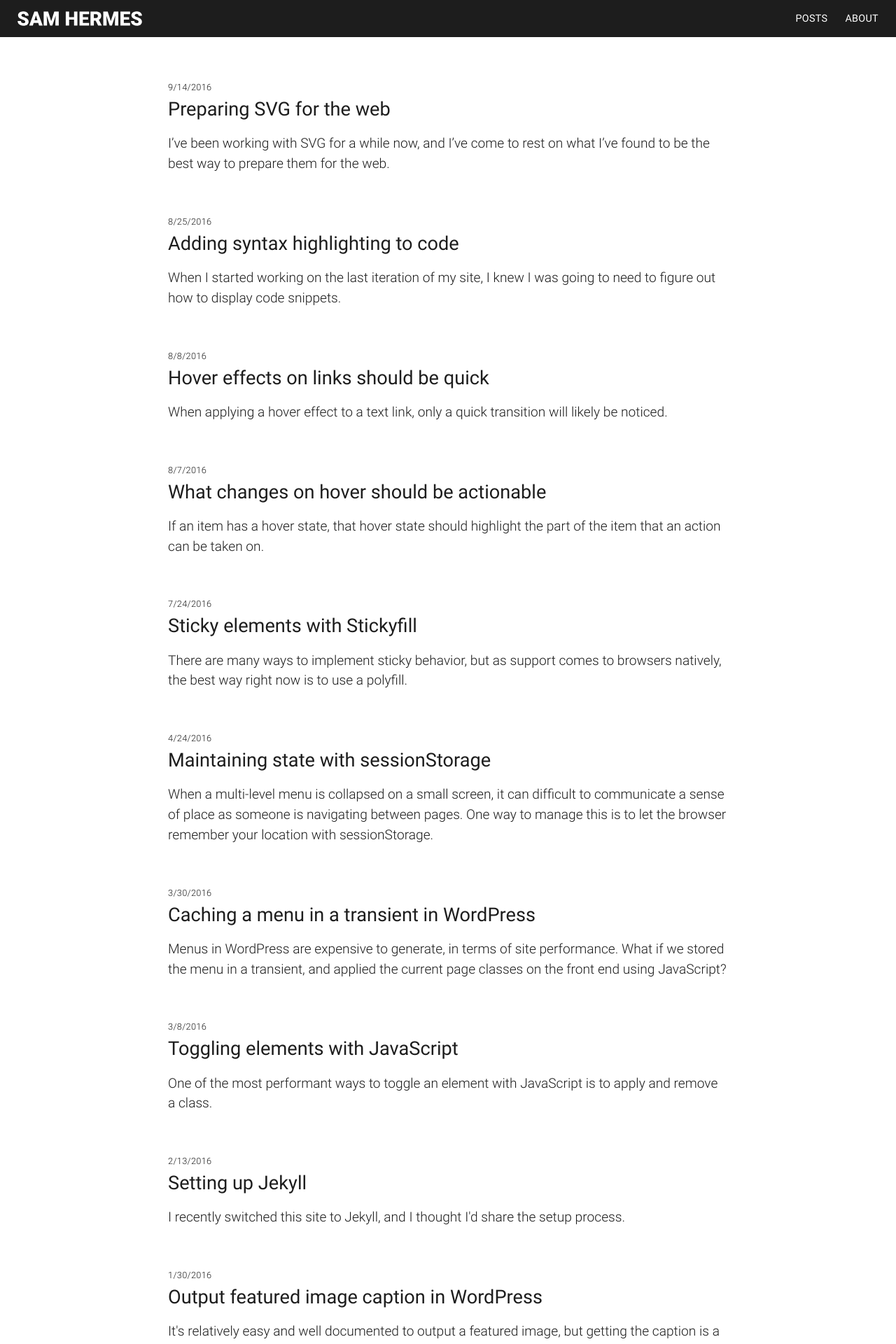
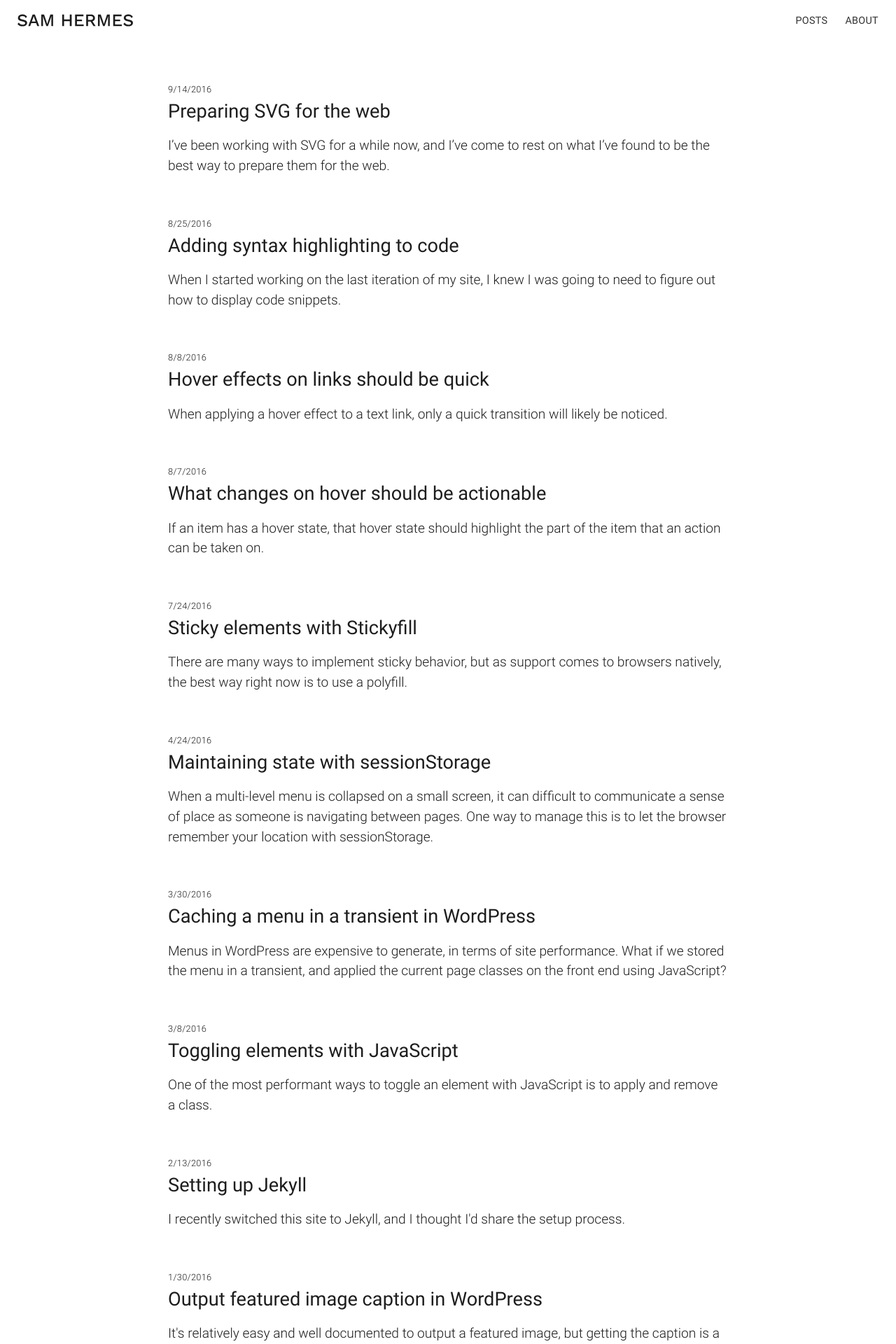
Before and after one commit to samhermes/samhermes.github.io, a Jekyll site: the page built from index.html, in a window 1280 px wide. Shown: the top 1920 px of the page at 70% size. Built offline with Jekyll 4.4.1, drawn with Linux system fonts in a browser that asks for light colours.

Commit message:
Style adjustments to header, new logotype

```diff
--- a/_sass/_layout.scss
+++ b/_sass/_layout.scss
@@ -17,15 +17,14 @@
 /* Site Header */
 
 .site-header {
-  background: #1D1D1D;
   padding: 10px 4%;
   width: auto;
   @media screen and (min-width: 868px) {
-    padding: 10px 25px;
+    padding: 12px 25px;
   }
 }
 .site-header a {
-  color: #fff;
+  color: #333;
   letter-spacing: 0.02em;
 }
 .site-title {
@@ -43,10 +42,10 @@
   }
 
   img {
-    width: 150px;
+    width: 140px;
     height: auto;
     @media screen and (min-width: 350px) {
-      width: 178px;
+      width: 165px;
     }
   }
 }
@@ -68,11 +67,15 @@
     margin-left: 25px;
   }
   @media screen and (min-width: 400px) {
-    padding: 8px 0;
+    padding: 9px 0 0;
   }
 
   &:first-child {
     margin-left: 0;
+  }
+
+  a:hover {
+    color: #4492ff;
   }
 }
 
```
Also changed, not shown: img/sam-hermes.svg, 3 other files.
